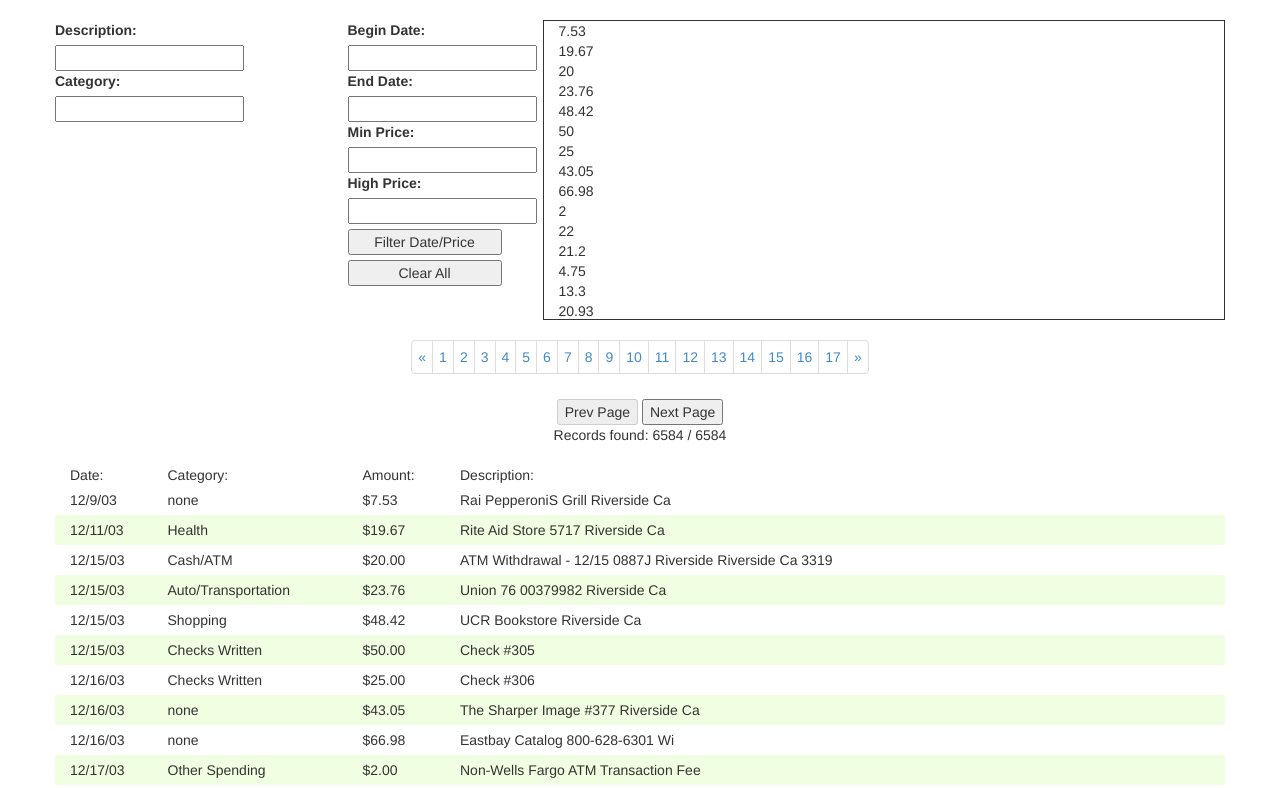
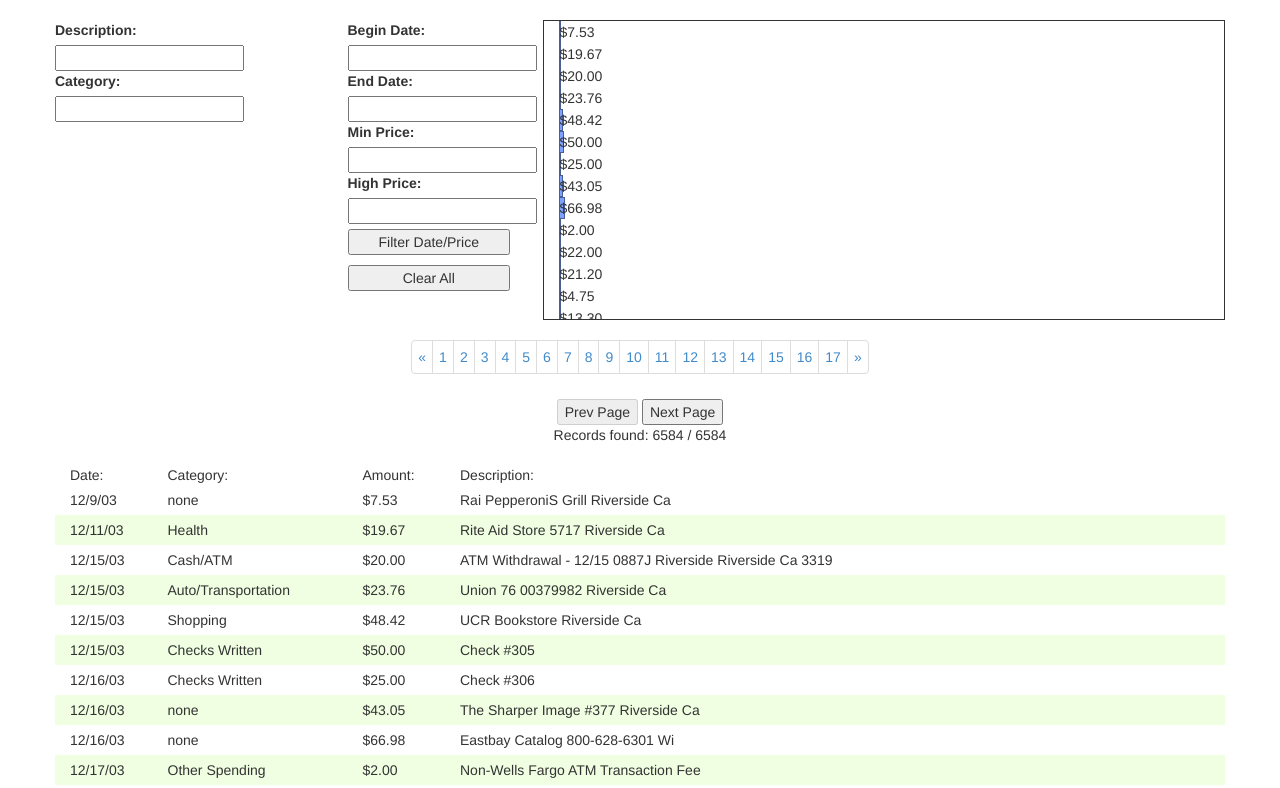
Before and after one commit to TravisL12/spending_filter_js, a website: page public/index.html in a window 1280 px wide. Shown: the top 788 px of the page. Drawn offline with Linux system fonts and the light colour scheme.

Commit message:
Add currency formatting

```diff
--- a/public/index.html
+++ b/public/index.html
@@ -16,7 +16,7 @@
 
       <div class="row">
 
-        <div class="col-md-2">
+        <div class="col-md-2 col-xs-6">
           <div class="row" id="description">
             <label>Description:</label>
             <input type='text' ng-model='searchRecords.description'>
@@ -28,7 +28,7 @@
           </div>
         </div>
 
-        <div class="col-md-2 col-md-offset-1">
+        <div class="col-md-2 col-xs-6 col-md-offset-1">
           <div class="row" id="start-date">
             <label>Begin Date:</label>
             <input type='text' ng-model='start_date'>
@@ -48,11 +48,11 @@
             <label>High Price:</label>
             <input type='text' ng-model='end_price'>
           </div>
-          <input class="row" type='submit' ng-click="date_price_range()" value='Filter Date/Price'>
-          <input class="row" type='submit' ng-click="clear_all()" value='Clear All'>
+          <div class="row"><input class="col-md-10 col-sm-8 col-xs-11" type='submit' ng-click="date_price_range()" value='Filter Date/Price'></div>
+          <div class="row"><input class="col-md-10 col-sm-8 col-xs-11" type='submit' ng-click="clear_all()" value='Clear All'></div>
         </div>
 
-        <div class="chart col-md-7"></div>
+        <div class="chart col-md-7 col-sm-12"></div>
 
       </div>
 
--- a/public/js/application.js
+++ b/public/js/application.js
@@ -23,14 +23,16 @@ spendingApp.controller('SpendCtrl', ['$scope', '$http', 'filterFilter', function
 
     var x = d3.scale.linear()
     .domain([0, d3.max(items)])
-    .range([0, 750]);
+    .range([0, 500]);
+
+    var format = d3.format(",.2f");
 
     d3.select(".chart")
     .selectAll("div")
     .data(items)
     .enter().append("div")
     .style("width", function(d) { return x(d) + "px"; })
-    .text(function(d) { return d; });
+    .text(function(d) { return "$" + format(d); });
 
   }
 
--- a/public/sass/application.scss
+++ b/public/sass/application.scss
@@ -10,6 +10,10 @@
   height: 300px;
   border: 1px solid;
   overflow-y: scroll;
+  &>div{
+    background: #7da1ff;
+    border: 1px solid #495e95;
+  }
 }
 
 .records{
@@ -35,8 +39,7 @@
 }
 
 input[type=submit]{
-  margin-top: 5px;
-  width: 154px;
+  margin: 5px 0;
 }
 
 label{
```
Also changed, not shown: public/css/application.css.
